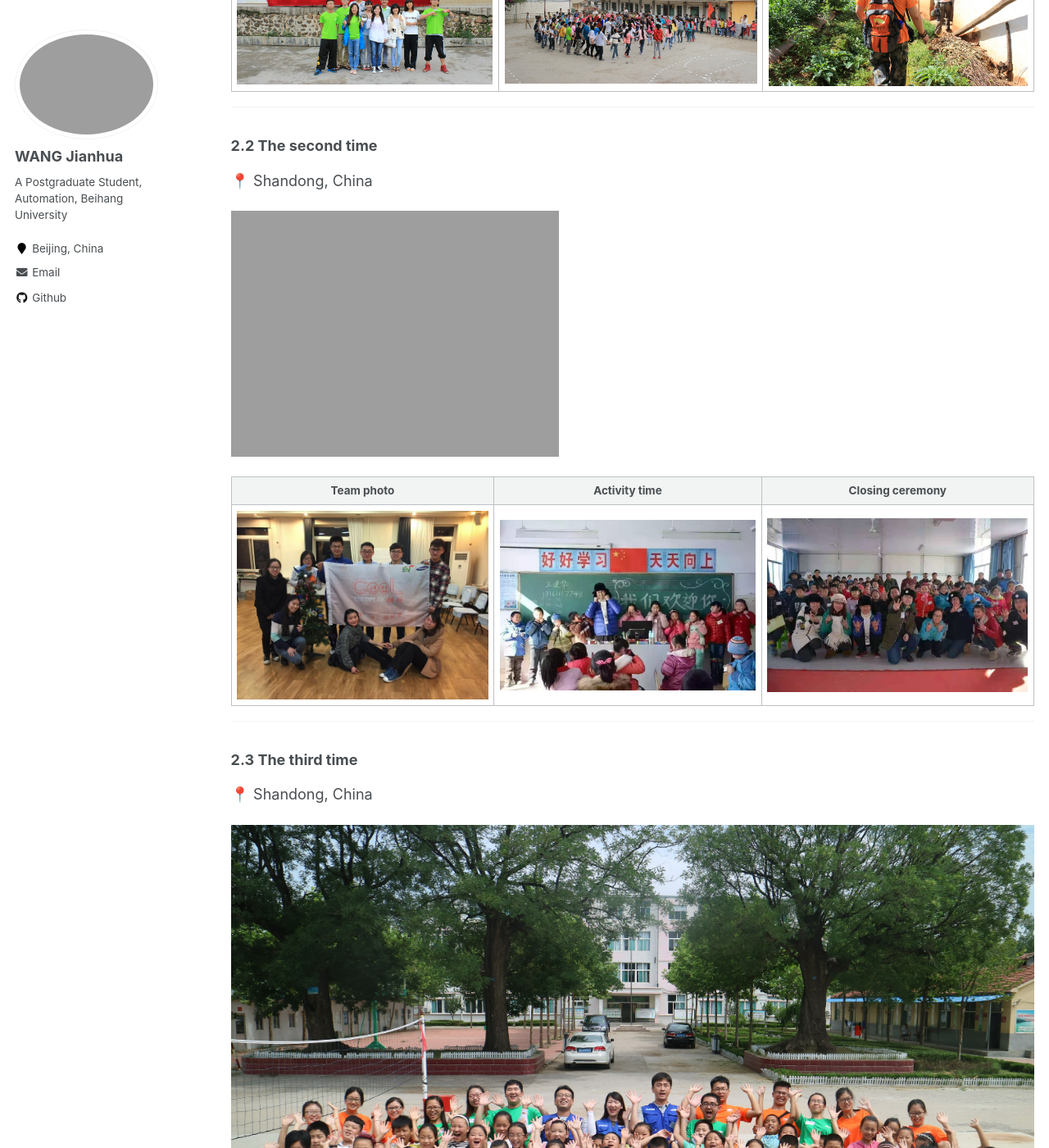
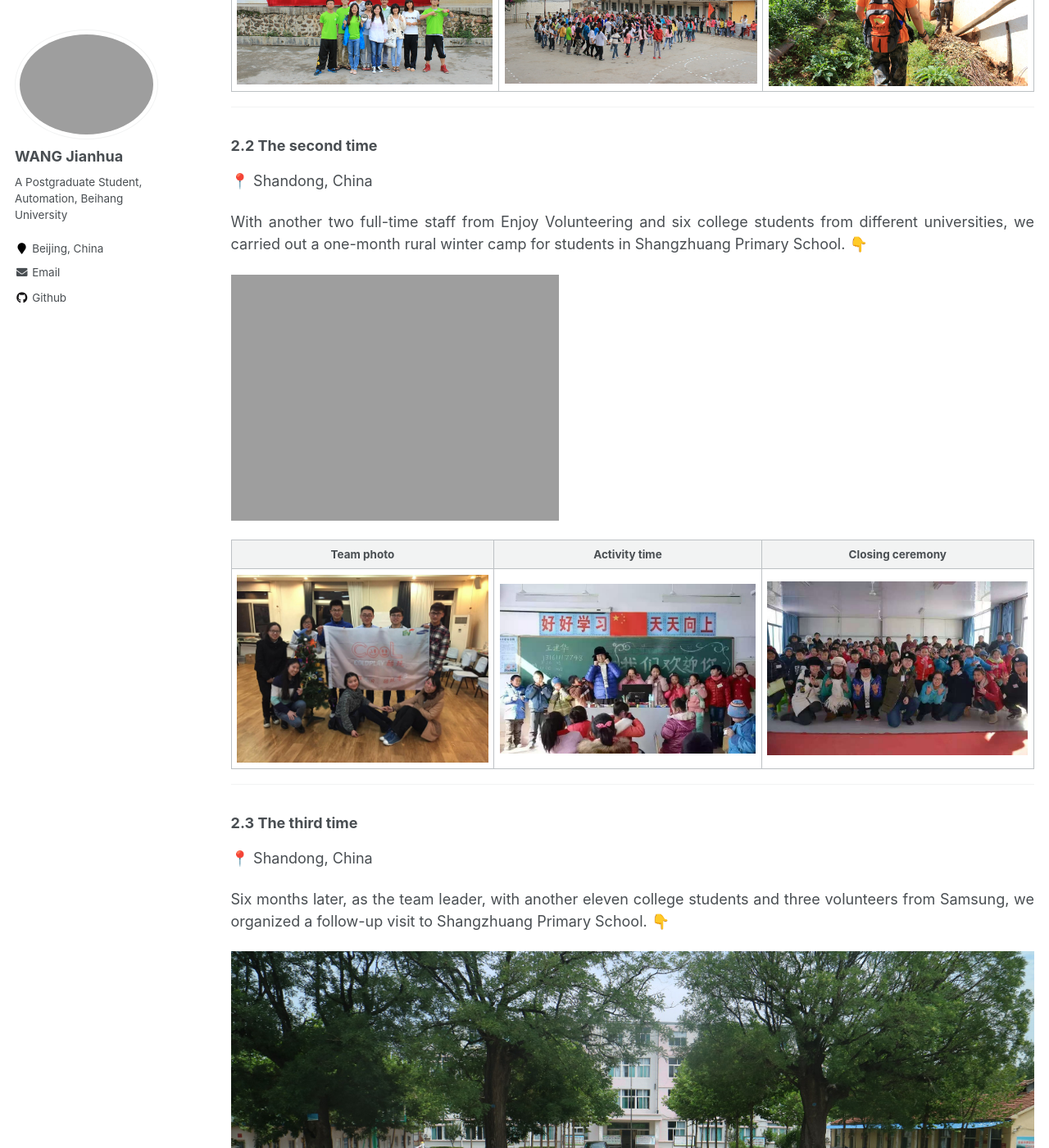
Before and after one commit to jianhua-WANG-ENS/old-homepage, a Jekyll site: the page built from _pages/Experiences.md, in a window 1280 px wide and 1400 px high, scrolled down 1976 px. Shown: the whole window at 82% size. Built offline with Jekyll 4.4.1, drawn with Linux system fonts in a browser that asks for light colours; some of the changed text lies outside the part shown.

Commit message:
Update Experiences.md

```diff
--- a/_pages/Experiences.md
+++ b/_pages/Experiences.md
@@ -52,6 +52,10 @@ With another nine college students from different universities, we carried out a
 
 📍 Shandong, China
 
+<p style="text-align:justify; text-justify:inter-ideograph;">
+With another two full-time staff from Enjoy Volunteering and six college students from different universities, we carried out a one-month rural winter camp for students in Shangzhuang Primary School. 👇
+</p>
+
 <img src="https://jianhua-WANG-BUAA.github.io/images/EV-shandong1-group-picture-students.jpg" alt="EV-shandong1-group-picture-students.jpg" border="0"/>
 
 |                   Team photo                   |        Activity time                     |         Closing ceremony             |
@@ -63,6 +67,10 @@ With another nine college students from different universities, we carried out a
 
 📍 Shandong, China
 
+<p style="text-align:justify; text-justify:inter-ideograph;">
+Six months later, as the team leader, with another eleven college students and three volunteers from Samsung, we organized a follow-up visit to Shangzhuang Primary School. 👇
+</p>
+
 <img src="https://jianhua-WANG-BUAA.github.io/images/EV-shandong2-group-picture-Students.jpg" alt="EV-shandong-second-group-picture-Students.jpg" border="0"/>
 
 |                   Team photo                   |        Training time                     |         Team with Samsung volunteers            |
```
Also changed, not shown: other parts of _pages/Experiences.md (+1 -1 lines).
